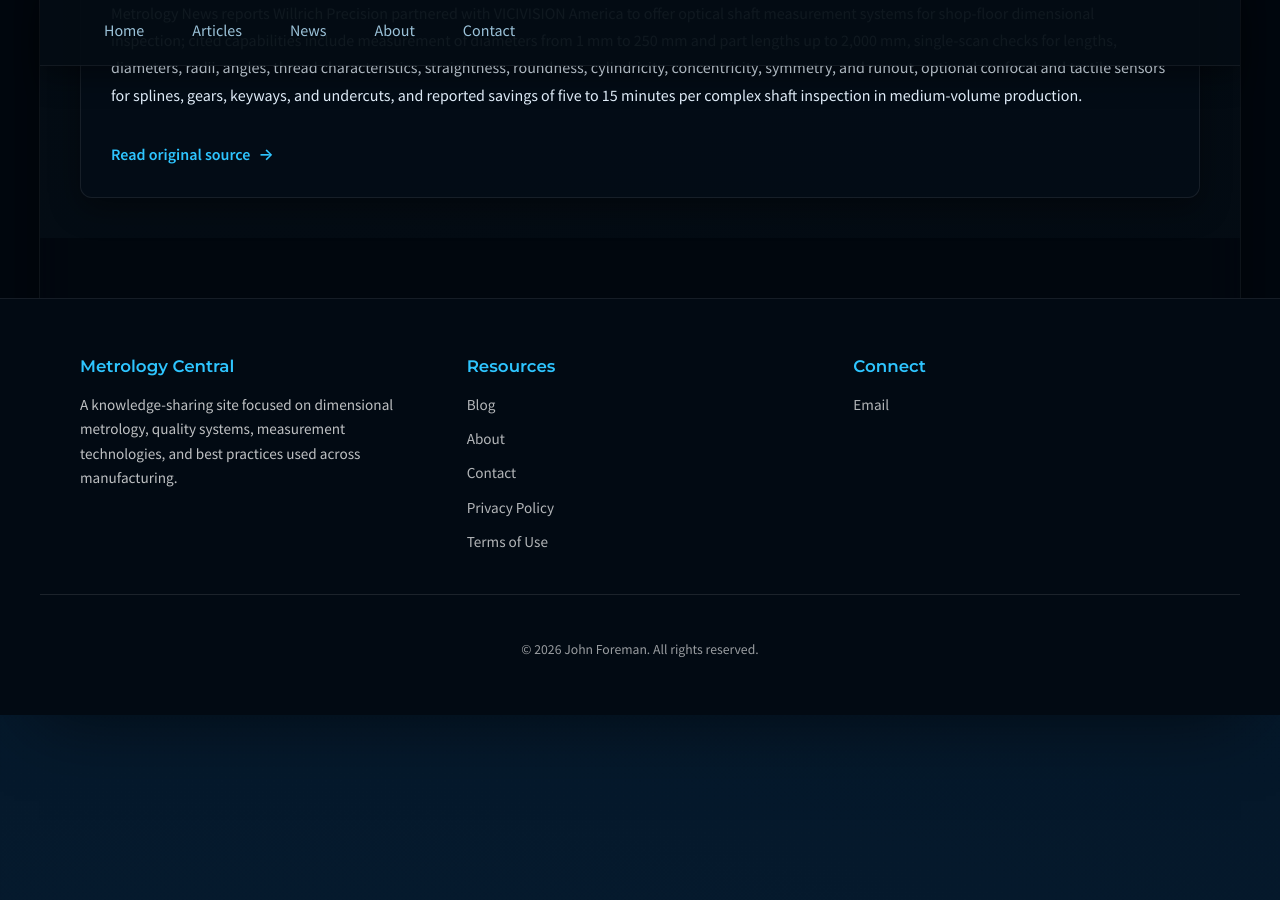
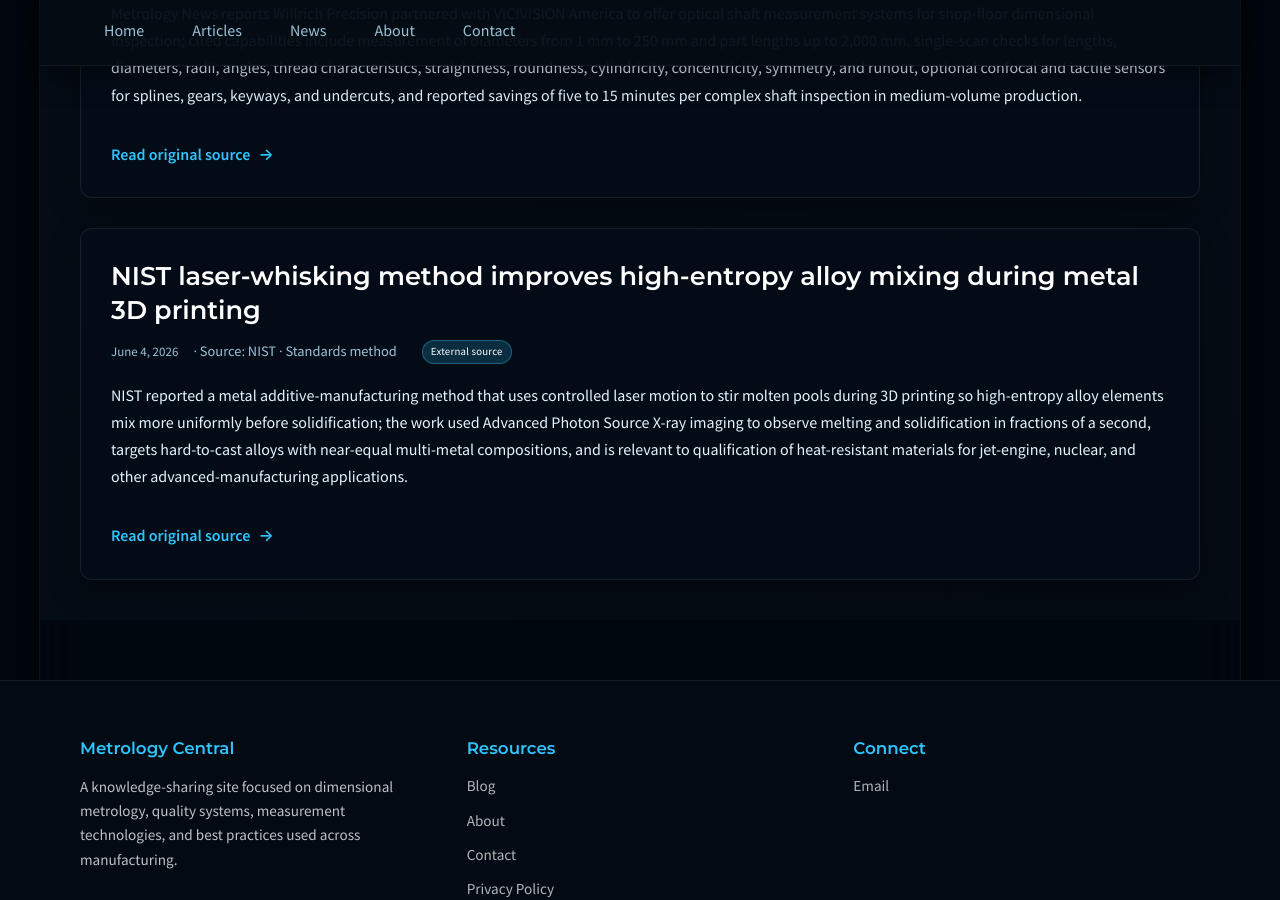
Before and after one commit to JohnForeman/MetrologyCentral, a Jekyll site: the page built from news.md, in a window 1280 px wide and 900 px high, scrolled down 10638 px. Built offline with Jekyll 4.4.1, drawn with Linux system fonts in a browser that asks for light colours; before the commit the page ends 11353 px from its top, so only the background shows below that.

Commit message:
Update news sweep

```diff
--- a/_data/news.yml
+++ b/_data/news.yml
@@ -1522,3 +1522,17 @@
     output up 30% in 2025 without added headcount under its FLIGHT DECK operating
     model.
   url: https://www.geaerospace.com/news/investor-relations/ir-updates/2q26-recent-events-recap
+- date: '2026-06-04'
+  title: NIST laser-whisking method improves high-entropy alloy mixing during metal
+    3D printing
+  source: NIST
+  sector: scientific_metrology
+  kind: standards_method
+  summary: NIST reported a metal additive-manufacturing method that uses controlled
+    laser motion to stir molten pools during 3D printing so high-entropy alloy elements
+    mix more uniformly before solidification; the work used Advanced Photon Source
+    X-ray imaging to observe melting and solidification in fractions of a second,
+    targets hard-to-cast alloys with near-equal multi-metal compositions, and is relevant
+    to qualification of heat-resistant materials for jet-engine, nuclear, and other
+    advanced-manufacturing applications.
+  url: https://www.nist.gov/news-events/news/2026/06/nist-researchers-discover-new-way-whisk-alloys-together-lasers
```
